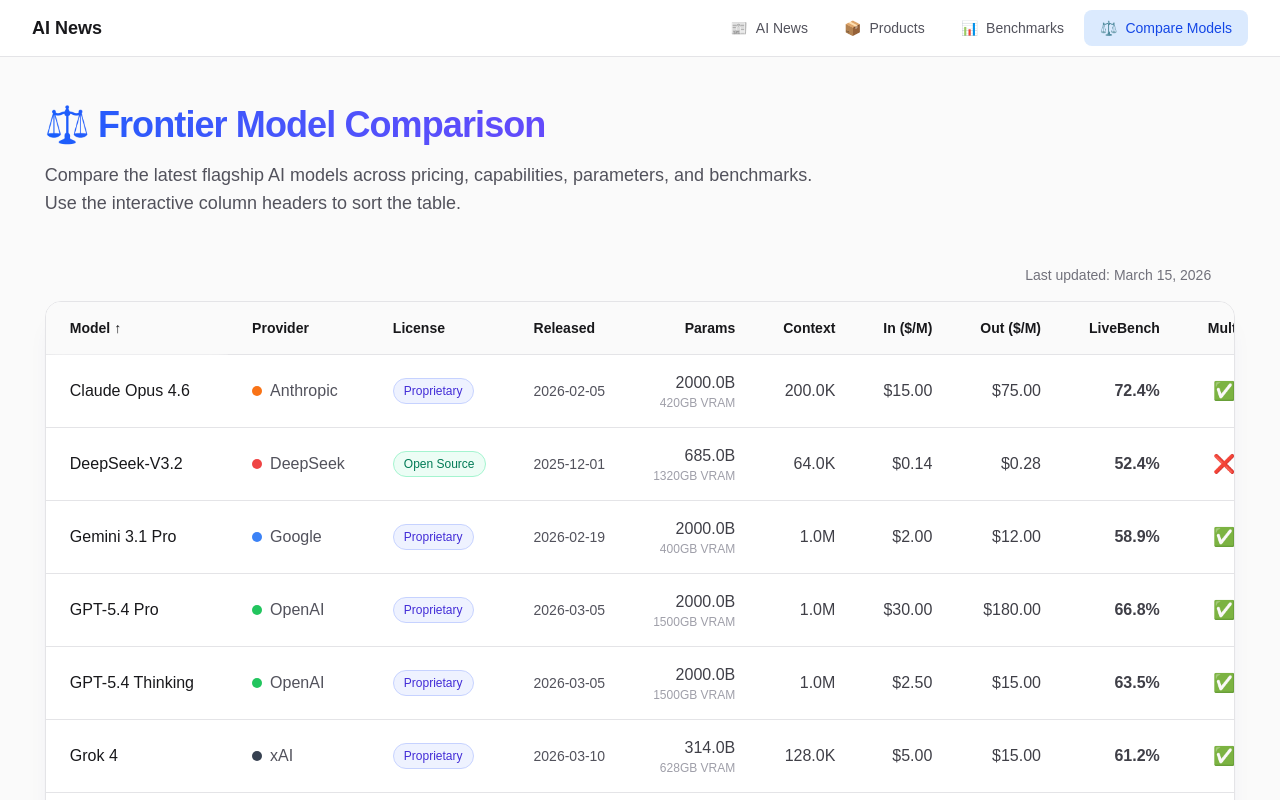
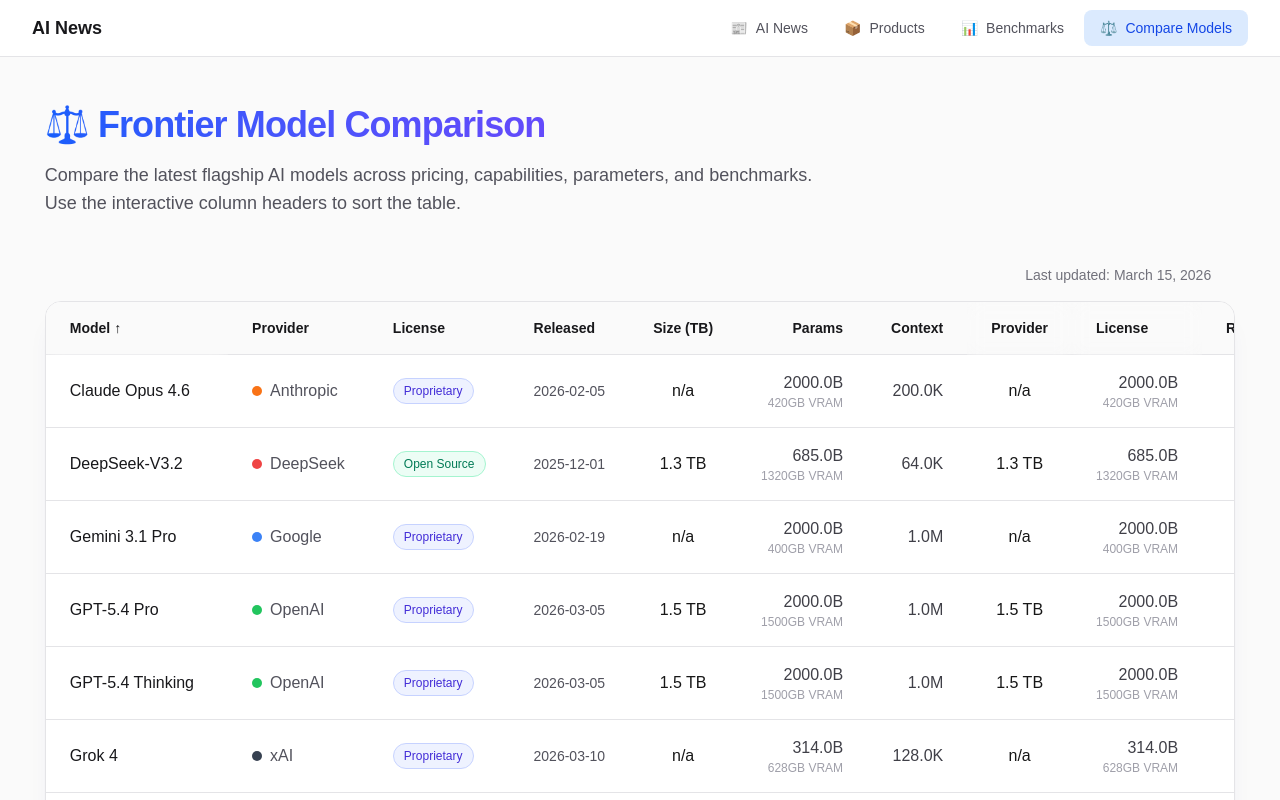
Before and after one commit to DouggyC/ai-news, a Next.js app: page /compare in a window 1280 px wide. Shown: the top 800 px of the page. Built offline with nearby package versions, Linux system fonts and the light colour scheme.

Commit message:
add size column

```diff
--- a/src/app/compare/page.tsx
+++ b/src/app/compare/page.tsx
@@ -171,9 +171,45 @@ export default function ComparePage() {
           <div className="overflow-x-auto custom-scrollbar">
             <table className="w-full text-left border-collapse whitespace-nowrap">
               <thead>
-                <tr className="bg-zinc-50 dark:bg-zinc-800/50 text-sm border-b border-zinc-200 dark:border-zinc-800/50">
-                  <th className="py-4 px-6 font-semibold text-zinc-900 dark:text-zinc-200 cursor-pointer hover:bg-zinc-100 dark:hover:bg-zinc-800 transition-colors sticky left-0 z-10 bg-zinc-50 dark:bg-zinc-800/50 backdrop-blur" onClick={() => handleSort('name')}>
-                    Model {sortField === 'name' && (sortOrder === 'asc' ? '↑' : '↓')}
+                 <tr className="bg-zinc-50 dark:bg-zinc-800/50 text-sm border-b border-zinc-200 dark:border-zinc-800/50">
+                   <th className="py-4 px-6 font-semibold text-zinc-900 dark:text-zinc-200 cursor-pointer hover:bg-zinc-100 dark:hover:bg-zinc-800 transition-colors sticky left-0 z-10 bg-zinc-50 dark:bg-zinc-800/50 backdrop-blur" onClick={() => handleSort('name')}>
+                     Model {sortField === 'name' && (sortOrder === 'asc' ? '↑' : '↓')}
+                   </th>
+                   <th className="py-4 px-6 font-semibold text-zinc-900 dark:text-zinc-200 cursor-pointer hover:bg-zinc-100 dark:hover:bg-zinc-800 transition-colors" onClick={() => handleSort('provider')}>
+                     Provider {sortField === 'provider' && (sortOrder === 'asc' ? '↑' : '↓')}
+                   </th>
+                   <th className="py-4 px-6 font-semibold text-zinc-900 dark:text-zinc-200 cursor-pointer hover:bg-zinc-100 dark:hover:bg-zinc-800 transition-colors" onClick={() => handleSort('openSource')}>
+                     License {sortField === 'openSource' && (sortOrder === 'asc' ? '↑' : '↓')}
+                   </th>
+                   <th className="py-4 px-6 font-semibold text-zinc-900 dark:text-zinc-200">
+                     Released
+                   </th>
+                   <th className="py-4 px-6 font-semibold text-zinc-900 dark:text-zinc-200 text-center">
+                     Size (TB)
+                   </th>
+                   <th className="py-4 px-6 font-semibold text-zinc-900 dark:text-zinc-200 text-right cursor-pointer hover:bg-zinc-100 dark:hover:bg-zinc-800 transition-colors" onClick={() => handleSort('parameters')}>
+                     Params {sortField === 'parameters' && (sortOrder === 'asc' ? '↑' : '↓')}
+                   </th>
+                   <th className="py-4 px-6 font-semibold text-zinc-900 dark:text-zinc-200 text-right cursor-pointer hover:bg-zinc-100 dark:hover:bg-zinc-800 transition-colors" onClick={() => handleSort('contextLength')}>
+                     Context {sortField === 'contextLength' && (sortOrder === 'asc' ? '↑' : '↓')}
+                   </th>
+                  <th className="py-4 px-6 font-semibold text-zinc-900 dark:text-zinc-200 cursor-pointer hover:bg-zinc-100 dark:bg-zinc-800/50 backdrop-blur" onClick={() => handleSort('provider')}>
+                    Provider {sortField === 'provider' && (sortOrder === 'asc' ? '↑' : '↓')}
+                  </th>
+                  <th className="py-4 px-6 font-semibold text-zinc-900 dark:text-zinc-200 cursor-pointer hover:bg-zinc-100 dark:bg-zinc-800/50 backdrop-blur" onClick={() => handleSort('openSource')}>
+                    License {sortField === 'openSource' && (sortOrder === 'asc' ? '↑' : '↓')}
+                  </th>
+                  <th className="py-4 px-6 font-semibold text-zinc-900 dark:text-zinc-200">
+                    Released
+                  </th>
+                  <th className="py-4 px-6 font-semibold text-zinc-900 dark:text-zinc-200 text-center cursor-pointer hover:bg-zinc-100 dark:bg-zinc-800/50 backdrop-blur" onClick={() => handleSort('modelSizeGB')}>
+                    Size (TB) {sortField === 'modelSizeGB' && (sortOrder === 'asc' ? '↑' : '↓')}
+                  </th>
+                  <th className="py-4 px-6 font-semibold text-zinc-900 dark:text-zinc-200 text-right cursor-pointer hover:bg-zinc-100 dark:bg-zinc-800/50 backdrop-blur" onClick={() => handleSort('parameters')}>
+                    Params {sortField === 'parameters' && (sortOrder === 'asc' ? '↑' : '↓')}
+                  </th>
+                  <th className="py-4 px-6 font-semibold text-zinc-900 dark:text-zinc-200 text-right cursor-pointer hover:bg-zinc-100 dark:bg-zinc-800/50 backdrop-blur" onClick={() => handleSort('contextLength')}>
+                    Context {sortField === 'contextLength' && (sortOrder === 'asc' ? '↑' : '↓')}
                   </th>
                   <th className="py-4 px-6 font-semibold text-zinc-900 dark:text-zinc-200 cursor-pointer hover:bg-zinc-100 dark:hover:bg-zinc-800 transition-colors" onClick={() => handleSort('provider')}>
                     Provider {sortField === 'provider' && (sortOrder === 'asc' ? '↑' : '↓')}
@@ -183,6 +219,45 @@ export default function ComparePage() {
                   </th>
                   <th className="py-4 px-6 font-semibold text-zinc-900 dark:text-zinc-200">
                     Released
+                  </th>
+                  <th className="py-4 px-6 font-semibold text-zinc-900 dark:text-zinc-200 text-center cursor-pointer hover:bg-zinc-100 dark:hover:bg-zinc-800 transition-colors" onClick={() => handleSort('modelSizeGB')}>
+                    Size (TB) {sortField === 'modelSizeGB' && (sortOrder === 'asc' ? '↑' : '↓')}
+                  </th>
+                  <th className="py-4 px-6 font-semibold text-zinc-900 dark:text-zinc-200 text-right cursor-pointer hover:bg-zinc-100 dark:hover:bg-zinc-800 transition-colors" onClick={() => handleSort('parameters')}>
+                    Params {sortField === 'parameters' && (sortOrder === 'asc' ? '↑' : '↓')}
+                  </th>
+                  <th className="py-4 px-6 font-semibold text-zinc-900 dark:text-zinc-200 text-right cursor-pointer hover:bg-zinc-100 dark:hover:bg-zinc-800 transition-colors" onClick={() => handleSort('contextLength')}>
+                    Context {sortField === 'contextLength' && (sortOrder === 'asc' ? '↑' : '↓')}
+                  </th>
+                  <th className="py-4 px-6 font-semibold text-zinc-900 dark:text-zinc-200 cursor-pointer hover:bg-zinc-100 dark:hover:bg-zinc-800 transition-colors" onClick={() => handleSort('provider')}>
+                    Provider {sortField === 'provider' && (sortOrder === 'asc' ? '↑' : '↓')}
+                  </th>
+                  <th className="py-4 px-6 font-semibold text-zinc-900 dark:text-zinc-200 cursor-pointer hover:bg-zinc-100 dark:hover:bg-zinc-800 transition-colors" onClick={() => handleSort('openSource')}>
+                    License {sortField === 'openSource' && (sortOrder === 'asc' ? '↑' : '↓')}
+                  </th>
+                  <th className="py-4 px-6 font-semibold text-zinc-900 dark:text-zinc-200">
+                    Released
+                  </th>
+                  <th className="py-4 px-6 font-semibold text-zinc-900 dark:text-zinc-200 text-center cursor-pointer hover:bg-zinc-100 dark:hover:bg-zinc-800 transition-colors" onClick={() => handleSort('modelSizeGB')}>
+                    Size (TB) {sortField === 'modelSizeGB' && (sortOrder === 'asc' ? '↑' : '↓')}
+                  </th>
+                  <th className="py-4 px-6 font-semibold text-zinc-900 dark:text-zinc-200 text-right cursor-pointer hover:bg-zinc-100 dark:hover:bg-zinc-800 transition-colors" onClick={() => handleSort('parameters')}>
+                    Params {sortField === 'parameters' && (sortOrder === 'asc' ? '↑' : '↓')}
+                  </th>
+                  <th className="py-4 px-6 font-semibold text-zinc-900 dark:text-zinc-200 text-right cursor-pointer hover:bg-zinc-100 dark:hover:bg-zinc-800 transition-colors" onClick={() => handleSort('contextLength')}>
+                    Context {sortField === 'contextLength' && (sortOrder === 'asc' ? '↑' : '↓')}
+                  </th>
+                  <th className="py-4 px-6 font-semibold text-zinc-900 dark:text-zinc-200 cursor-pointer hover:bg-zinc-100 dark:hover:bg-zinc-800 transition-colors" onClick={() => handleSort('provider')}>
+                    Provider {sortField === 'provider' && (sortOrder === 'asc' ? '↑' : '↓')}
+                  </th>
+                  <th className="py-4 px-6 font-semibold text-zinc-900 dark:text-zinc-200 cursor-pointer hover:bg-zinc-100 dark:hover:bg-zinc-800 transition-colors" onClick={() => handleSort('openSource')}>
+                    License {sortField === 'openSource' && (sortOrder === 'asc' ? '↑' : '↓')}
+                  </th>
+                  <th className="py-4 px-6 font-semibold text-zinc-900 dark:text-zinc-200">
+                    Released
+                  </th>
+                  <th className="py-4 px-6 font-semibold text-zinc-900 dark:text-zinc-200 text-center cursor-pointer hover:bg-zinc-100 dark:hover:bg-zinc-800 transition-colors" onClick={() => handleSort('modelSizeGB')}>
+                    Size (TB) {sortField === 'modelSizeGB' && (sortOrder === 'asc' ? '↑' : '↓')}
                   </th>
                   <th className="py-4 px-6 font-semibold text-zinc-900 dark:text-zinc-200 text-right cursor-pointer hover:bg-zinc-100 dark:hover:bg-zinc-800 transition-colors" onClick={() => handleSort('parameters')}>
                     Params {sortField === 'parameters' && (sortOrder === 'asc' ? '↑' : '↓')}
@@ -243,6 +318,39 @@ export default function ComparePage() {
                     </td>
                     <td className="py-4 px-6 text-zinc-600 dark:text-zinc-400 text-sm">
                       {model.releaseDate}
+                    </td>
+                    <td className="py-4 px-6 text-center">
+                      {model.modelSizeGB >= 1000 ? (model.modelSizeGB / 1000).toFixed(1) + ' TB' : 'n/a'}
+                    </td>
+                    <td className="py-4 px-6 text-right font-medium text-zinc-700 dark:text-zinc-300">
+                      {formatNumber(model.parameters)}
+                      <span className="text-xs text-zinc-400 block">{model.modelSizeGB}GB VRAM</span>
+                    </td>
+                    <td className="py-4 px-6 text-right font-medium text-zinc-700 dark:text-zinc-300">
+                      {formatNumber(model.contextLength)}
+                    </td>
+                    <td className="py-4 px-6 text-center">
+                      {model.modelSizeGB >= 1000 ? (model.modelSizeGB / 1000).toFixed(1) + ' TB' : 'n/a'}
+                    </td>
+                    <td className="py-4 px-6 text-right font-medium text-zinc-700 dark:text-zinc-300">
+                      {formatNumber(model.parameters)}
+                      <span className="text-xs text-zinc-400 block">{model.modelSizeGB}GB VRAM</span>
+                    </td>
+                    <td className="py-4 px-6 text-right font-medium text-zinc-700 dark:text-zinc-300">
+                      {formatNumber(model.contextLength)}
+                    </td>
+                    <td className="py-4 px-6 text-center">
+                      {model.modelSizeGB >= 1000 ? (model.modelSizeGB / 1000).toFixed(1) + ' TB' : 'n/a'}
+                    </td>
+                    <td className="py-4 px-6 text-right font-medium text-zinc-700 dark:text-zinc-300">
+                      {formatNumber(model.parameters)}
+                      <span className="text-xs text-zinc-400 block">{model.modelSizeGB}GB VRAM</span>
+                    </td>
+                    <td className="py-4 px-6 text-right font-medium text-zinc-700 dark:text-zinc-300">
+                      {formatNumber(model.contextLength)}
+                    </td>
+                    <td className="py-4 px-6 text-center">
+                      {model.modelSizeGB >= 1000 ? (model.modelSizeGB / 1000).toFixed(1) + ' TB' : 'n/a'}
                     </td>
                     <td className="py-4 px-6 text-right font-medium text-zinc-700 dark:text-zinc-300">
                       {formatNumber(model.parameters)}
```
